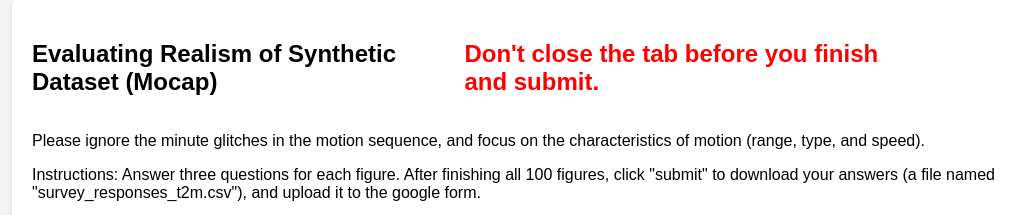
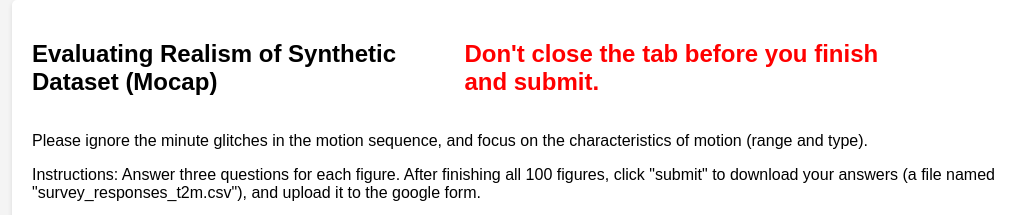
Before and after one commit to sypei/WheelPoseDataset_mocap, a plain HTML site: page index.html in a window 1280 px wide. Shown: the top 215 px of the page, without its empty margins (32-1057 px from the left). Drawn offline with Linux system fonts and the light colour scheme.

Commit message:
Update index.html

```diff
--- a/index.html
+++ b/index.html
@@ -9,7 +9,7 @@
 <body>
     <div class="container">
     <div class="title"><h2>Evaluating Realism of Synthetic Dataset (Mocap)</h2><h2 id="warning">Don't close the tab before you finish and submit.</h2></div>
-    <p>Please ignore the minute glitches in the motion sequence, and focus on the characteristics of motion (range, type, and speed).</p>
+    <p>Please ignore the minute glitches in the motion sequence, and focus on the characteristics of motion (range and type).</p>
         <p>Instructions: Answer three questions for each figure.
             After finishing all 100 figures, click "submit" to download your answers (a file named "survey_responses_t2m.csv"), and upload it to the google form.</p>
         <p>Tips: You can use left/right arrow keys to browse go to previous/next image. </p>
```
